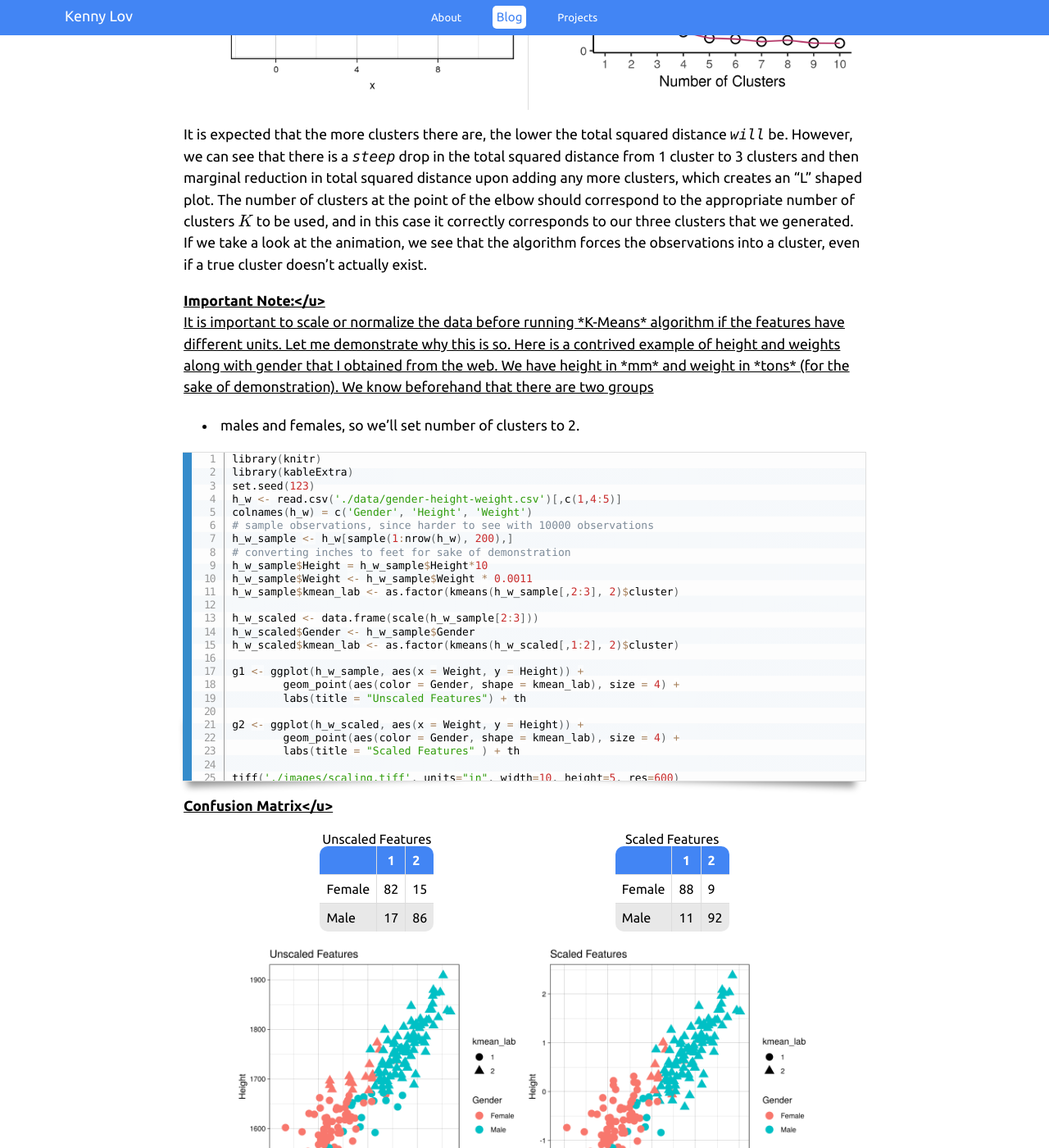
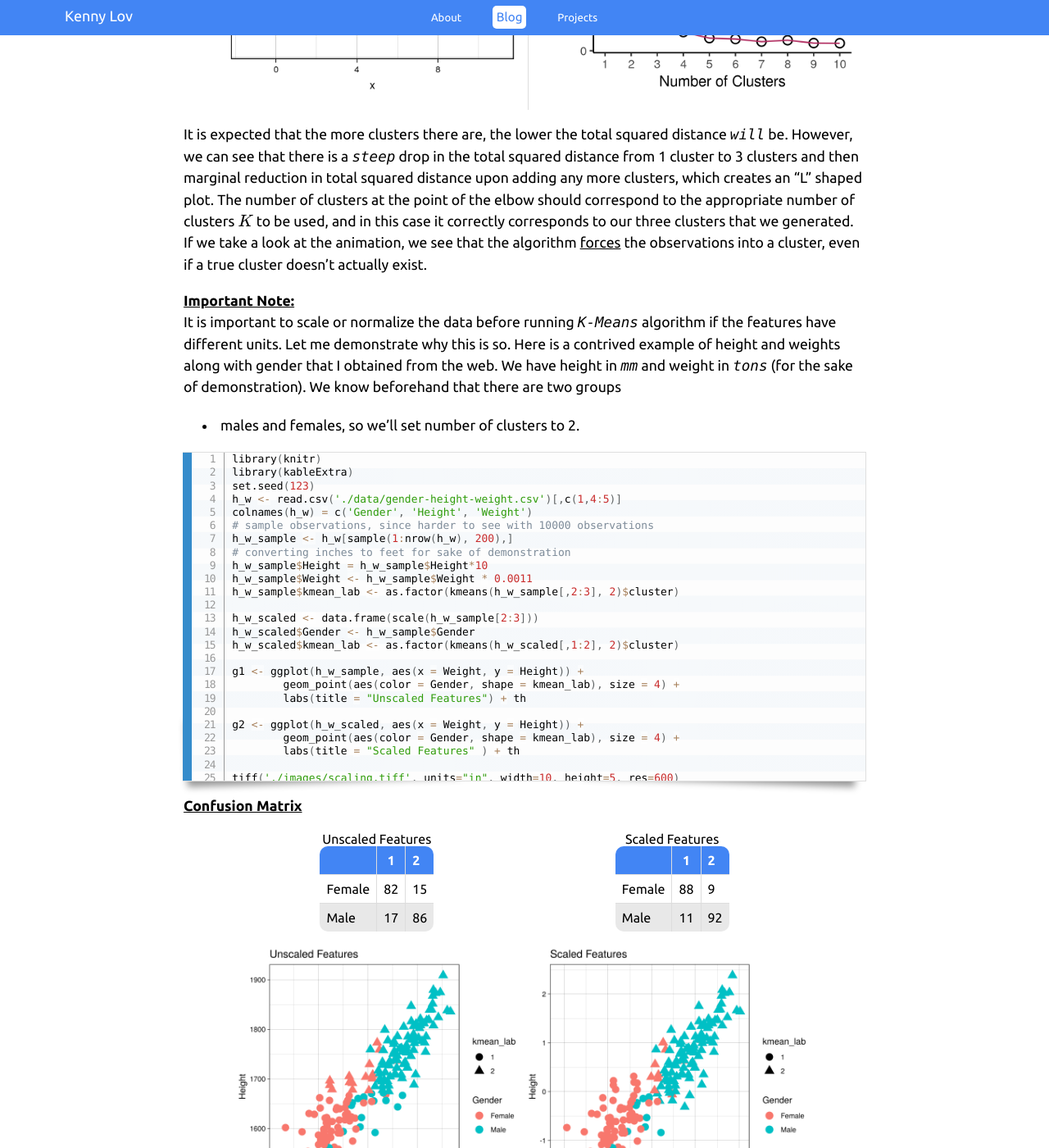
Before and after one commit to clfkenny/clfkenny.github.io, a Jekyll site: the page built from projects/kmeans_intro/index.md, in a window 1280 px wide and 1400 px high, scrolled down 8054 px. Shown: the whole window at 82% size. Built offline with Jekyll 4.4.1, drawn with Linux system fonts in a browser that asks for light colours; some web fonts are replaced; formulas are drawn with MathJax 3; our own code applies the rules of GitHub Pages for plain Markdown files.

Commit message:
updating kmeans

````diff
--- a/projects/kmeans_intro/index.md
+++ b/projects/kmeans_intro/index.md
@@ -478,13 +478,13 @@ adding any more clusters, which creates an “L” shaped plot. The number
 of clusters at the point of the elbow should correspond to the
 appropriate number of clusters \(K\) to be used, and in this case it
 correctly corresponds to our three clusters that we generated. If we
-take a look at the animation, we see that the algorithm forces the
-observations into a cluster, even if a true cluster doesn’t actually
+take a look at the animation, we see that the algorithm <u>forces</u>
+the observations into a cluster, even if a true cluster doesn’t actually
 exist.
 
 </p>
 
-<u><strong>Important Note:</u></strong> <br> It is important to scale or
+<u><strong>Important Note:</strong></u> <br> It is important to scale or
 normalize the data before running *K-Means* algorithm if the features
 have different units. Let me demonstrate why this is so. Here is a
 contrived example of height and weights along with gender that I
@@ -534,7 +534,7 @@ t2 <- kable(cm2, align = 'clc',
 ```
 
 <u><strong>Confusion
-Matrix</u></strong>
+Matrix</strong></u>
 
 <div id = "confusion_mat">
 
--- a/projects/kmeans_intro/kmeans_intro.Rmd
+++ b/projects/kmeans_intro/kmeans_intro.Rmd
@@ -425,10 +425,10 @@ Cluster # Effect on Sq. Dist             |  Scree Plot
 ```
 
 <p>
-It is expected that the more clusters there are, the lower the total squared distance <i>will</i> be. However, we can see that there is a <i>steep</i> drop in the total squared distance from 1 cluster to 3 clusters and then marginal reduction in total squared distance upon adding any more clusters, which creates an "L" shaped plot. The number of clusters at the point of the elbow should correspond to the appropriate number of clusters \(K\) to be used, and in this case it correctly corresponds to our three clusters that we generated. If we take a look at the animation, we see that the algorithm forces the observations into a cluster, even if a true cluster doesn't actually exist.
+It is expected that the more clusters there are, the lower the total squared distance <i>will</i> be. However, we can see that there is a <i>steep</i> drop in the total squared distance from 1 cluster to 3 clusters and then marginal reduction in total squared distance upon adding any more clusters, which creates an "L" shaped plot. The number of clusters at the point of the elbow should correspond to the appropriate number of clusters \(K\) to be used, and in this case it correctly corresponds to our three clusters that we generated. If we take a look at the animation, we see that the algorithm <u>forces</u> the observations into a cluster, even if a true cluster doesn't actually exist.
 </p>
 
-<u><strong>Important Note:</u></strong> <br>
+<u><strong>Important Note:</strong></u> <br>
 It is important to scale or normalize the data before running *K-Means* algorithm if the features have different units. Let me demonstrate why this is so. Here is a contrived example of height and weights along with gender that I obtained from the web. We have height in *mm* and weight in *tons* (for the sake of demonstration). We know beforehand that there are two groups - males and females, so we'll set number of clusters to 2.
 
 ```{r}
@@ -472,7 +472,7 @@ t2 <- kable(cm2, align = 'clc',
             format = "html") %>% kable_styling(full_width = F, position = "right")
 ```
 
-<u><strong>Confusion Matrix</u></strong>
+<u><strong>Confusion Matrix</strong></u>
 <div id = "confusion_mat">
 ```{r, echo = F}
 t1
````
Also changed, not shown: projects/kmeans_intro/images/plot1.png, projects/kmeans_intro/images/plot2.png, projects/kmeans_intro/images/plot3.png, projects/kmeans_intro/images/scaling.png, projects/kmeans_intro/images/scree.png.
